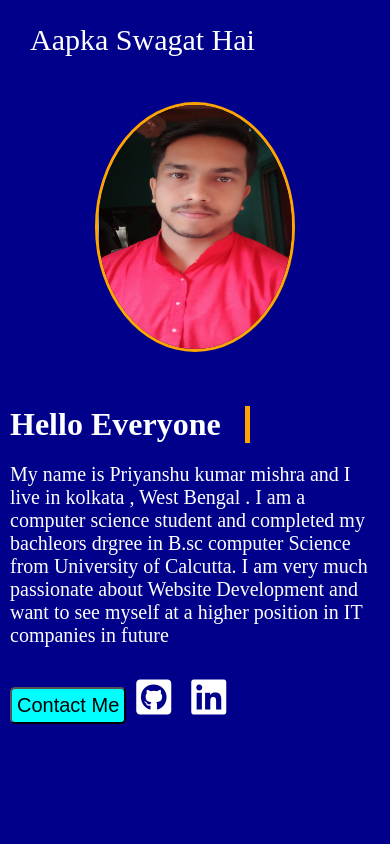
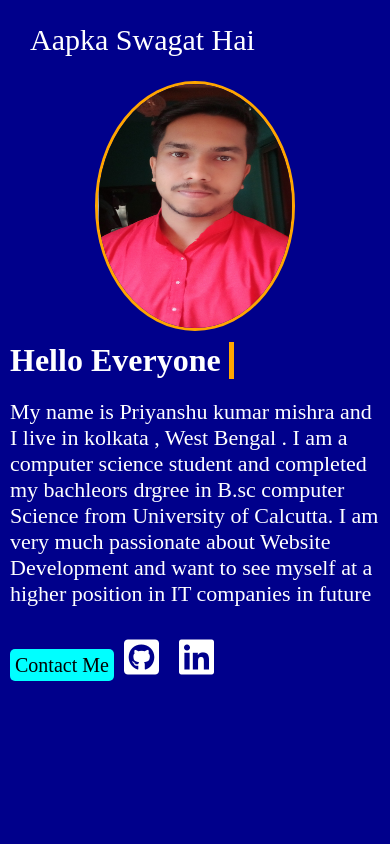
Before and after one commit to Priyanshu629/MyPortfolioWebsite, a React (Vite) app: page / in a window 390 px wide. Shown: the top 844 px of the page. Built offline with nearby package versions, Linux system fonts and the light colour scheme.

Commit message:
some error fixing

```diff
--- a/index.html
+++ b/index.html
@@ -8,7 +8,7 @@
     rel="stylesheet"
     href="https://cdnjs.cloudflare.com/ajax/libs/font-awesome/6.4.0/css/all.min.css"
   />
-    <title>Vite + React</title>
+    <title>My PortFolio</title>
   </head>
   <body>
     <div id="root"></div>
--- a/src/components/About.jsx
+++ b/src/components/About.jsx
@@ -1,5 +1,6 @@
 import React, { useEffect } from "react";
 import img from "./image.jpg";
+
 
 const About = () => (
   <div className="about">
@@ -10,7 +11,7 @@ const About = () => (
       <p>
         My name is Priyanshu kumar mishra and I live in kolkata , West Bengal . I am a computer science student and completed my bachleors drgree in B.sc computer Science from University of Calcutta. I am very much passionate about Website Development and want to see myself at a higher position in IT companies in future
       </p>
-      <button>Contact Me</button>
+      <a href="#contact" id="btn">Contact Me</a>
       <a href="https://github.com/Priyanshu629" target="_blank">
 
           <i
--- a/src/components/Component.css
+++ b/src/components/Component.css
@@ -4,8 +4,8 @@
     box-sizing: border-box;
     background-color: darkblue;
     color: white;
-
-
+    scroll-behavior: smooth;
+    font-family: 'Times New Roman', Times, serif;
 
 }
 nav{
@@ -60,10 +60,10 @@ nav{
 
 .info p{
     margin: 20px 0px;
-    font-size: 20px;
-    font-family:cursive;
+    font-size: 22px;
+
 }
-.info button{
+#btn{
     text-decoration: none;
     font-size: 20px;
     background-color:aqua;
@@ -252,6 +252,8 @@ input,textarea::placeholder{
 /* For responsiveness */
 
 @media screen and (max-width:480px)  {
+
+
     form{
         width: 90%;
         height: 500px;
@@ -272,6 +274,24 @@ input,textarea::placeholder{
         width: 200px;
         height: 250px;
     }
+    #h1 {
+        width: 0;
+        text-wrap: nowrap;
+        border-right: 5px solid orange;
+        overflow: hidden;
+        animation: intro 4s infinite steps(14);
+      }
+      @keyframes intro {
+        0% {
+          width: 0;
+        }
+        50% {
+          width: 14ch;
+        }
+        100% {
+          width: 0;
+        }
+      }
 }
 @media screen and (max-width:795px)  {
     form{
@@ -287,7 +307,7 @@ input,textarea::placeholder{
     }
     .info{
         width: 100%;
-        height: 60%;
+        height: 70%;
 
     }
     #img{
@@ -311,7 +331,7 @@ input,textarea::placeholder{
       width: 0;
     }
     50% {
-      width: 15ch;
+      width: 14ch;
     }
     100% {
       width: 0;
--- a/src/components/Contact.jsx
+++ b/src/components/Contact.jsx
@@ -29,7 +29,7 @@ import 'react-toastify/dist/ReactToastify.css'
   };
 
   return (
-    <div className='container'>
+    <div className='container' id='contact'>
 
     <form ref={form} onSubmit={sendEmail} >
     <h1>Contact Me</h1>
```
